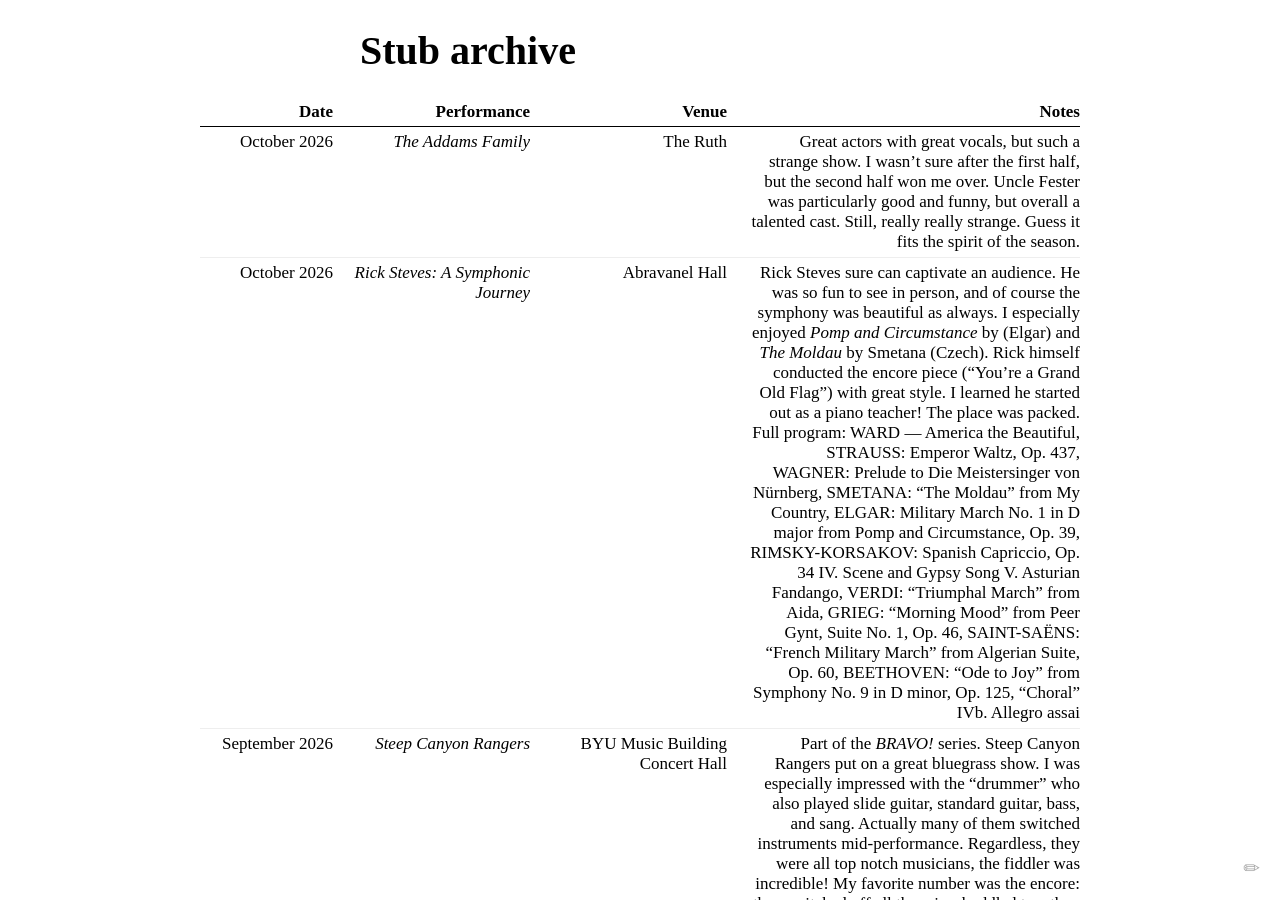
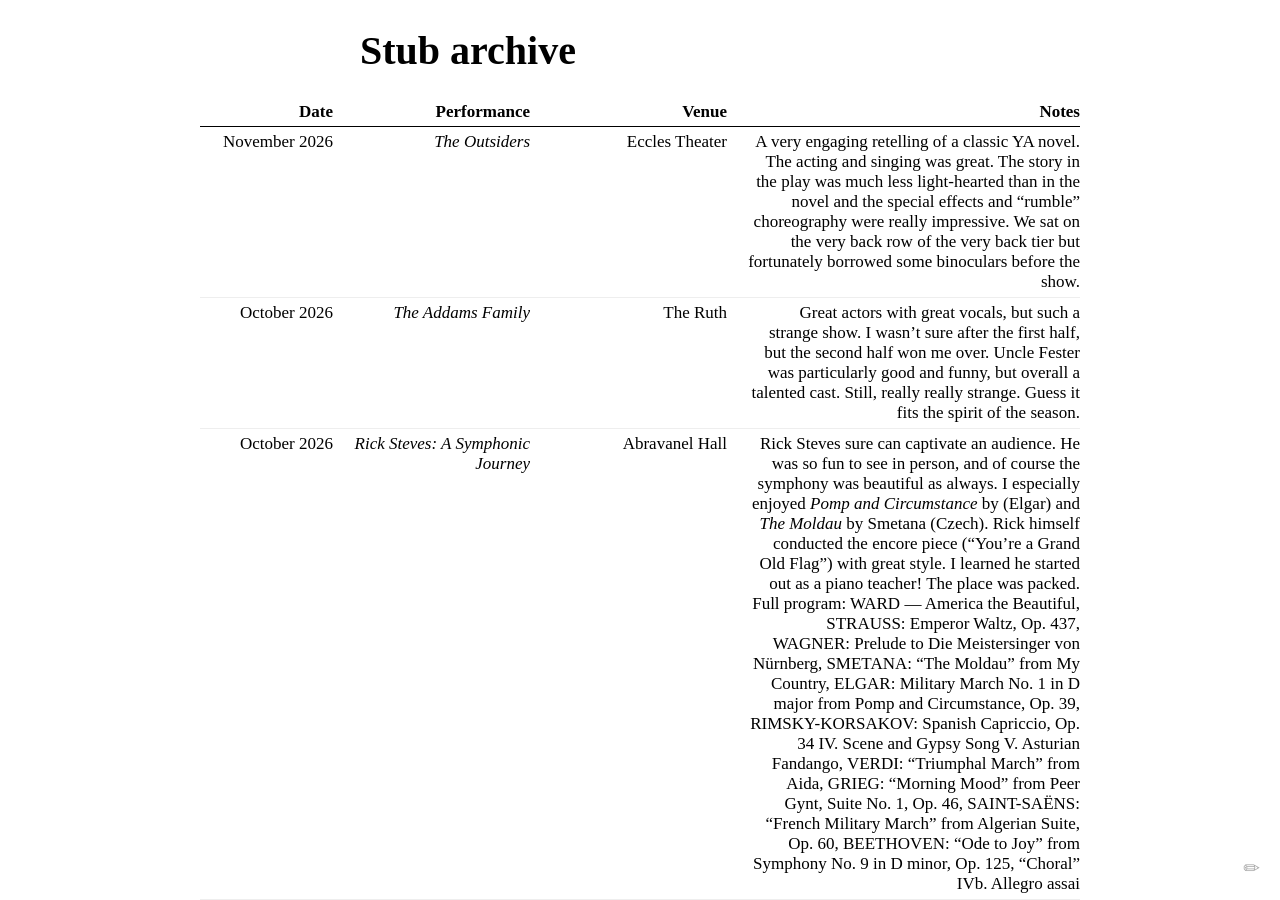
Before and after one commit to drewdaemon/drewtate.io, a Jekyll site: the page built from pages/stub-archive.md, in a window 1280 px wide and 900 px high. Built offline with Jekyll 4.4.1, drawn with Linux system fonts in a browser that asks for light colours.

Commit message:
Add performance notes for The Outsiders

```diff
--- a/pages/stub-archive.md
+++ b/pages/stub-archive.md
@@ -14,6 +14,7 @@ permalink: /stub-archive/
 
 | Date           | Performance                                         | Venue                                 | Notes                                                                                                                                                                                                                                                              |
 | -------------- | --------------------------------------------------- | ------------------------------------- | ------------------------------------------------------------------------------------------------------------------------------------------------------------------------------------------------------------------------------------------------------------------ |
+| November 2026    | _The Outsiders_                             | Eccles Theater | A very engaging retelling of a classic YA novel. The acting and singing was great. The story in the play was much less light-hearted than in the novel and the special effects and "rumble" choreography were really impressive. We sat on the very back row of the very back tier but fortunately borrowed some binoculars before the show. |
 | October 2026    | _The Addams Family_                             | The Ruth | Great actors with great vocals, but such a strange show. I wasn't sure after the first half, but the second half won me over. Uncle Fester was particularly good and funny, but overall a talented cast. Still, really really strange. Guess it fits the spirit of the season. |
 | October 2026    | _Rick Steves: A Symphonic Journey_                             | Abravanel Hall    | Rick Steves sure can captivate an audience. He was so fun to see in person, and of course the symphony was beautiful as always. I especially enjoyed _Pomp and Circumstance_ by (Elgar) and _The Moldau_ by Smetana (Czech). Rick himself conducted the encore piece ("You're a Grand Old Flag") with great style. I learned he started out as a piano teacher! The place was packed. Full program: WARD — America the Beautiful, STRAUSS: Emperor Waltz, Op. 437, WAGNER: Prelude to Die Meistersinger von Nürnberg, SMETANA: “The Moldau” from My Country, ELGAR: Military March No. 1 in D major from Pomp and Circumstance, Op. 39, RIMSKY-KORSAKOV: Spanish Capriccio, Op. 34 IV. Scene and Gypsy Song V. Asturian Fandango, VERDI: “Triumphal March” from Aida, GRIEG: “Morning Mood” from Peer Gynt, Suite No. 1, Op. 46, SAINT-SAËNS: “French Military March” from Algerian Suite, Op. 60, BEETHOVEN: “Ode to Joy” from Symphony No. 9 in D minor, Op. 125, “Choral” IVb. Allegro assai |
 | September 2026    | _Steep Canyon Rangers_                             | BYU Music Building Concert Hall    | Part of the _BRAVO!_ series. Steep Canyon Rangers put on a great bluegrass show. I was especially impressed with the "drummer" who also played slide guitar, standard guitar, bass, and sang. Actually many of them switched instruments mid-performance. Regardless, they were all top notch musicians, the fiddler was incredible! My favorite number was the encore: they switched off all the mics, huddled together, and performed a song about the Promised Land, still singing at the end while walking off the stage, causing the sound to fade into the distance. So cool. |
```
